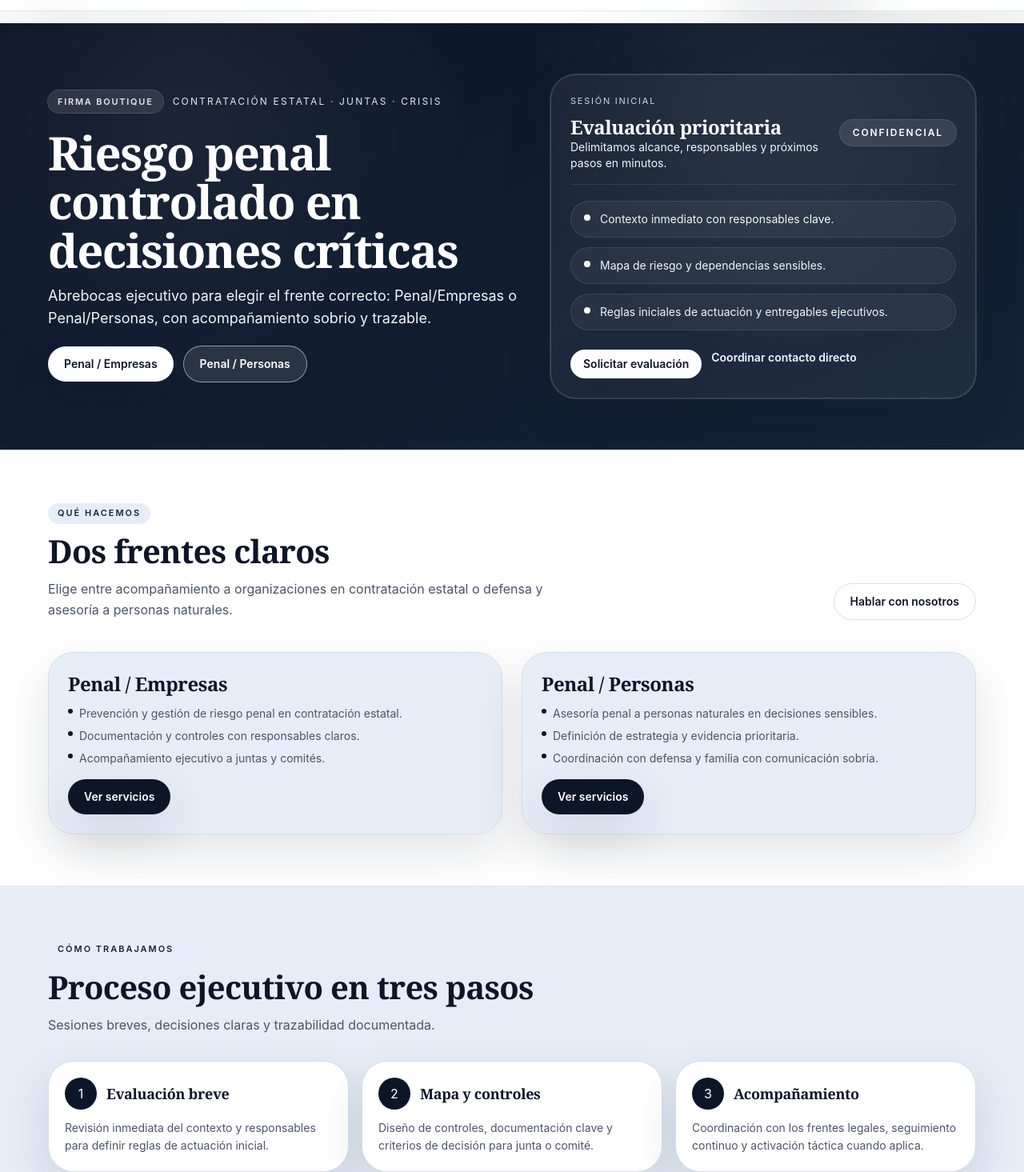
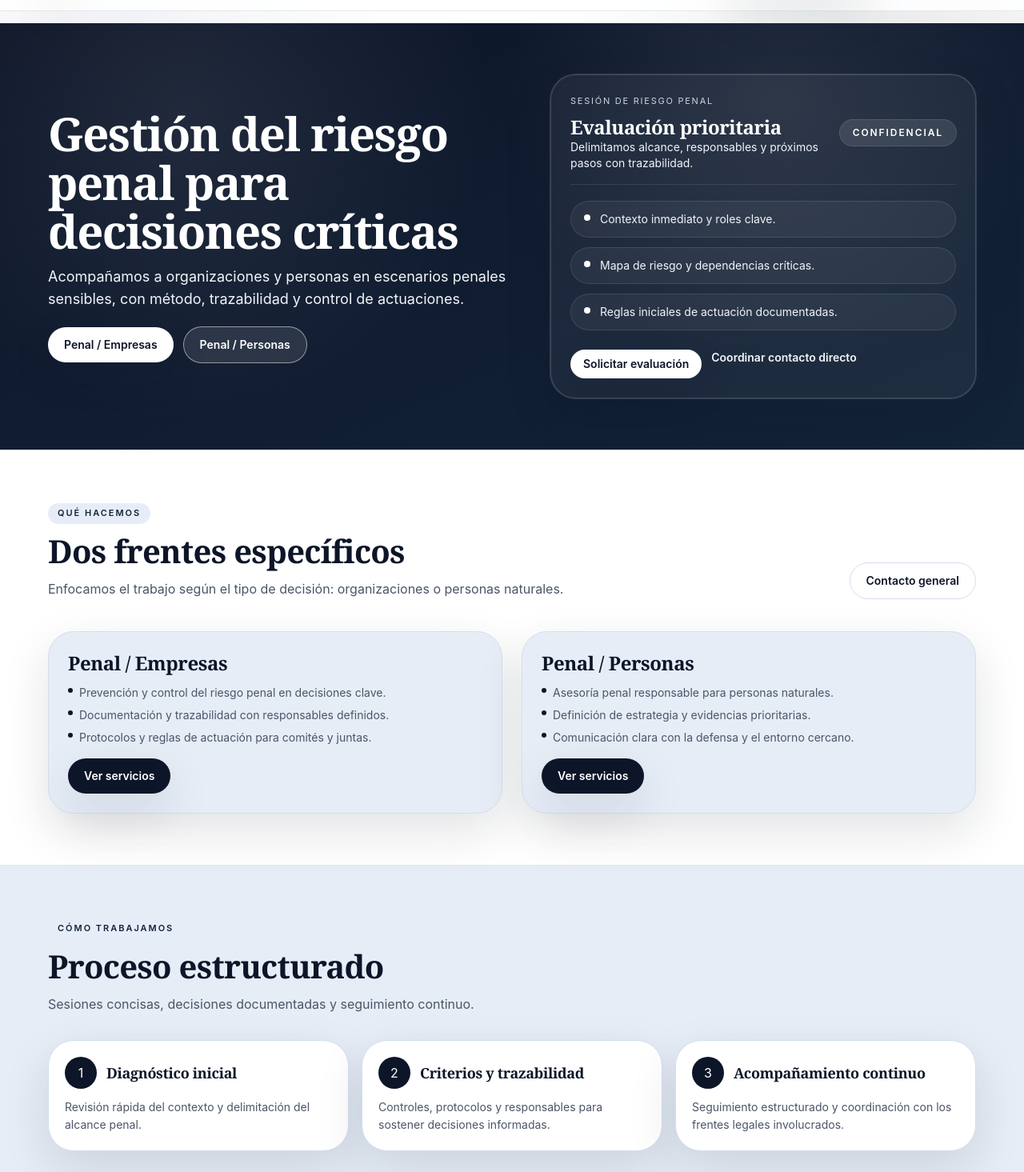
Before and after one commit to jjonnas1/castellanosabogados, a Next.js app: page / in a window 1280 px wide. Shown: the part 67-1532 px from the top of the page at 80% size. Built offline with nearby package versions, Linux system fonts and the light colour scheme.

Commit message:
Refine navigation and risk focus

```diff
--- a/app/acerca-de/page.tsx
+++ b/app/acerca-de/page.tsx
@@ -3,15 +3,15 @@ import Link from "next/link";
 const valores = [
   {
     title: "Criterio",
-    detail: "Juicio ejecutivo para interpretar riesgo penal y priorizar decisiones sin dilaciones.",
+    detail: "Juicio jurídico para interpretar el riesgo penal y priorizar decisiones sin dilaciones.",
+  },
+  {
+    title: "Método",
+    detail: "Documentación, protocolos y responsables claros para garantizar trazabilidad.",
   },
   {
     title: "Control",
-    detail: "Documentación, protocolos y responsables claros para juntas y comités.",
-  },
-  {
-    title: "Tranquilidad",
-    detail: "Comunicación sobria, sin promesas, enfocada en mantener la operación bajo control.",
+    detail: "Comunicación sobria y seguimiento constante para mantener las actuaciones bajo control.",
   },
 ];
 
@@ -27,9 +27,9 @@ export default function AcercaDe() {
             ← Volver a inicio
           </Link>
           <p className="pill w-fit">Acerca de</p>
-          <h1 className="max-w-3xl">Firma boutique enfocada en riesgo penal en contratación estatal</h1>
+          <h1 className="max-w-3xl">Firma especializada en gestión del riesgo penal</h1>
           <p className="max-w-2xl text-lg text-muted">
-            Acompañamos a juntas y personas naturales en escenarios sensibles con método, trazabilidad y activación táctica cuando el tiempo es crítico.
+            Acompañamos a organizaciones y personas en escenarios de riesgo penal, aportando criterio jurídico, método, trazabilidad y control para decisiones responsables.
           </p>
           <div className="flex flex-wrap gap-3">
             <Link href="/penal-empresas/servicios" className="btn-primary">
@@ -52,6 +52,21 @@ export default function AcercaDe() {
           ))}
         </div>
       </section>
+
+      <section className="bg-white">
+        <div className="container grid gap-8 py-14 md:grid-cols-[1.1fr_0.9fr] md:items-center">
+          <div className="space-y-3">
+            <p className="pill w-fit">Fundador</p>
+            <h2 className="max-w-2xl">Dirección jurídica con enfoque en decisiones críticas</h2>
+            <p className="max-w-3xl text-muted">
+              <strong>Nombre completo</strong> · Fundador y Director. Abogado con experiencia en el sector público y formación en lenguas modernas. Maneja varios idiomas como herramienta estratégica en contextos jurídicos complejos. Su trabajo se centra en criterio jurídico, responsabilidad y control del riesgo.
+            </p>
+          </div>
+          <div className="card-shell flex h-full min-h-[240px] items-center justify-center border border-border bg-subtle p-6 text-muted shadow-soft">
+            Espacio para fotografía profesional
+          </div>
+        </div>
+      </section>
     </div>
   );
 }
--- a/app/layout.tsx
+++ b/app/layout.tsx
@@ -6,7 +6,7 @@ import { ScrollToTop } from "./components/ScrollToTop";
 export const metadata: Metadata = {
   title: "Castellanos Abogados",
   description:
-    "Acompañamiento estratégico y preventivo del riesgo penal asociado a decisiones sensibles en contratación estatal.",
+    "Gestión y control del riesgo penal en decisiones críticas para organizaciones y personas, con método y trazabilidad.",
 };
 
 export default function RootLayout({
--- a/app/page.tsx
+++ b/app/page.tsx
@@ -1,58 +1,56 @@
 import Link from "next/link";
 
 const empresasBullets = [
-  "Prevención y gestión de riesgo penal en contratación estatal.",
-  "Documentación y controles con responsables claros.",
-  "Acompañamiento ejecutivo a juntas y comités.",
+  "Prevención y control del riesgo penal en decisiones clave.",
+  "Documentación y trazabilidad con responsables definidos.",
+  "Protocolos y reglas de actuación para comités y juntas.",
 ];
 
 const personasBullets = [
-  "Asesoría penal a personas naturales en decisiones sensibles.",
-  "Definición de estrategia y evidencia prioritaria.",
-  "Coordinación con defensa y familia con comunicación sobria.",
+  "Asesoría penal responsable para personas naturales.",
+  "Definición de estrategia y evidencias prioritarias.",
+  "Comunicación clara con la defensa y el entorno cercano.",
 ];
 
 const pasos = [
   {
-    title: "Evaluación breve",
-    detail: "Revisión inmediata del contexto y responsables para definir reglas de actuación inicial.",
+    title: "Diagnóstico inicial",
+    detail: "Revisión rápida del contexto y delimitación del alcance penal.",
   },
   {
-    title: "Mapa y controles",
-    detail: "Diseño de controles, documentación clave y criterios de decisión para junta o comité.",
+    title: "Criterios y trazabilidad",
+    detail: "Controles, protocolos y responsables para sostener decisiones informadas.",
   },
   {
-    title: "Acompañamiento",
-    detail: "Coordinación con los frentes legales, seguimiento continuo y activación táctica cuando aplica.",
+    title: "Acompañamiento continuo",
+    detail: "Seguimiento estructurado y coordinación con los frentes legales involucrados.",
   },
 ];
 
 export default function Home() {
   return (
     <div className="bg-canvas text-ink">
-      <section
-        className="relative overflow-hidden border-b border-border/70 bg-gradient-to-br from-ink via-ink/92 to-accent-700 text-white"
-      >
-        <div className="absolute inset-0 bg-[radial-gradient(circle_at_18%_22%,rgba(255,255,255,0.06),transparent_32%),radial-gradient(circle_at_76%_18%,rgba(255,255,255,0.06),transparent_30%)]" aria-hidden />
+      <section className="relative overflow-hidden border-b border-border/70 bg-gradient-to-br from-ink via-ink/95 to-accent-700 text-white">
+        <div
+          className="absolute inset-0 bg-[radial-gradient(circle_at_18%_22%,rgba(255,255,255,0.08),transparent_34%),radial-gradient(circle_at_76%_18%,rgba(255,255,255,0.08),transparent_32%)]"
+          aria-hidden
+        />
         <div className="container relative grid gap-10 py-14 md:grid-cols-[1.05fr_0.95fr] md:items-center lg:py-16">
           <div className="space-y-5">
-            <div className="flex flex-wrap items-center gap-3 text-sm text-slate-200">
-              <span className="rounded-full bg-white/10 px-3 py-1 text-[11px] font-semibold uppercase tracking-[0.16em] ring-1 ring-white/20">
-                Firma boutique
-              </span>
-              <span className="text-xs uppercase tracking-[0.18em] text-slate-200">Contratación estatal · Juntas · Crisis</span>
-            </div>
             <div className="space-y-3">
-              <h1 className="max-w-3xl text-white">Riesgo penal controlado en decisiones críticas</h1>
+              <h1 className="max-w-3xl text-white">Gestión del riesgo penal para decisiones críticas</h1>
               <p className="max-w-2xl text-lg text-slate-100">
-                Abrebocas ejecutivo para elegir el frente correcto: Penal/Empresas o Penal/Personas, con acompañamiento sobrio y trazable.
+                Acompañamos a organizaciones y personas en escenarios penales sensibles, con método, trazabilidad y control de actuaciones.
               </p>
             </div>
             <div className="flex flex-wrap items-center gap-3">
               <Link href="/penal-empresas/servicios" className="btn-primary bg-white text-ink shadow-hover hover:bg-slate-100">
                 Penal / Empresas
               </Link>
-              <Link href="/penal-personas/servicios" className="btn-secondary border-white/50 bg-white/10 text-white hover:bg-white/15 hover:text-white">
+              <Link
+                href="/penal-personas/servicios"
+                className="btn-secondary border-white/50 bg-white/10 text-white hover:bg-white/15 hover:text-white"
+              >
                 Penal / Personas
               </Link>
             </div>
@@ -61,16 +59,16 @@ export default function Home() {
           <div className="rounded-3xl border border-white/15 bg-white/5 p-6 shadow-soft ring-1 ring-white/15">
             <div className="flex items-center justify-between border-b border-white/10 pb-4">
               <div>
-                <p className="text-[11px] uppercase tracking-[0.16em] text-slate-300">Sesión inicial</p>
+                <p className="text-[11px] uppercase tracking-[0.16em] text-slate-300">Sesión de riesgo penal</p>
                 <h3 className="mt-2 text-white">Evaluación prioritaria</h3>
-                <p className="text-sm text-slate-100">Delimitamos alcance, responsables y próximos pasos en minutos.</p>
+                <p className="text-sm text-slate-100">Delimitamos alcance, responsables y próximos pasos con trazabilidad.</p>
               </div>
               <span className="rounded-full bg-white/10 px-4 py-2 text-xs font-semibold uppercase tracking-[0.16em] text-white ring-1 ring-white/20">
                 Confidencial
               </span>
             </div>
             <div className="mt-5 grid gap-3 text-sm text-slate-100">
-              {["Contexto inmediato con responsables clave.", "Mapa de riesgo y dependencias sensibles.", "Reglas iniciales de actuación y entregables ejecutivos."].map((item) => (
+              {["Contexto inmediato y roles clave.", "Mapa de riesgo y dependencias críticas.", "Reglas iniciales de actuación documentadas."].map((item) => (
                 <div key={item} className="flex items-start gap-3 rounded-2xl border border-white/10 bg-white/5 px-4 py-3">
                   <span className="mt-1 h-2 w-2 rounded-full bg-white" aria-hidden />
                   {item}
@@ -78,7 +76,10 @@ export default function Home() {
               ))}
             </div>
             <div className="mt-6 flex flex-wrap gap-3 text-sm">
-              <Link href="/penal-personas/asesoria" className="inline-flex items-center rounded-full bg-white px-4 py-2 font-semibold text-ink shadow-hover hover:-translate-y-[1px] hover:bg-slate-100">
+              <Link
+                href="/penal-personas/asesoria"
+                className="inline-flex items-center rounded-full bg-white px-4 py-2 font-semibold text-ink shadow-hover hover:-translate-y-[1px] hover:bg-slate-100"
+              >
                 Solicitar evaluación
               </Link>
               <Link href="/contacto" className="font-semibold text-slate-100 transition hover:text-white">
@@ -89,15 +90,15 @@ export default function Home() {
         </div>
       </section>
 
-      <section className="border-b border-border/70 bg-white" id="resumen-servicios">
+      <section className="border-b border-border/70 bg-white">
         <div className="container space-y-10 py-14 md:py-16">
           <div className="flex flex-col gap-3 md:flex-row md:items-end md:justify-between">
             <div className="space-y-3">
               <p className="pill w-fit">Qué hacemos</p>
-              <h2 className="max-w-3xl">Dos frentes claros</h2>
-              <p className="max-w-2xl text-muted">Elige entre acompañamiento a organizaciones en contratación estatal o defensa y asesoría a personas naturales.</p>
+              <h2 className="max-w-3xl">Dos frentes específicos</h2>
+              <p className="max-w-2xl text-muted">Enfocamos el trabajo según el tipo de decisión: organizaciones o personas naturales.</p>
             </div>
-            <Link href="/contacto" className="btn-secondary">Hablar con nosotros</Link>
+            <Link href="/contacto" className="btn-secondary">Contacto general</Link>
           </div>
           <div className="grid gap-6 md:grid-cols-2">
             {[{ title: "Penal / Empresas", href: "/penal-empresas/servicios", bullets: empresasBullets }, { title: "Penal / Personas", href: "/penal-personas/servicios", bullets: personasBullets }].map((card) => (
@@ -124,8 +125,8 @@ export default function Home() {
         <div className="container space-y-8 py-14 md:py-16">
           <div className="space-y-3">
             <p className="pill w-fit">Cómo trabajamos</p>
-            <h2 className="max-w-2xl">Proceso ejecutivo en tres pasos</h2>
-            <p className="max-w-2xl text-muted">Sesiones breves, decisiones claras y trazabilidad documentada.</p>
+            <h2 className="max-w-2xl">Proceso estructurado</h2>
+            <p className="max-w-2xl text-muted">Sesiones concisas, decisiones documentadas y seguimiento continuo.</p>
           </div>
           <div className="grid gap-4 md:grid-cols-3">
             {pasos.map((step, idx) => (
@@ -145,7 +146,7 @@ export default function Home() {
         <div className="container space-y-6 py-12 md:py-14">
           <div className="flex flex-col gap-3">
             <h2 className="text-lg font-semibold text-ink">Contacto inmediato</h2>
-            <p className="max-w-2xl text-sm text-muted">Elige el frente adecuado o escríbenos para coordinar una evaluación prioritaria.</p>
+            <p className="max-w-2xl text-sm text-muted">Selecciona el frente adecuado o coordina una evaluación prioritaria.</p>
           </div>
           <div className="flex flex-wrap gap-3">
             <Link href="/penal-empresas/contacto" className="btn-secondary">Empresas</Link>
@@ -159,7 +160,7 @@ export default function Home() {
         <div className="container flex flex-col gap-4 py-8 md:flex-row md:items-center md:justify-between">
           <div className="space-y-1 text-sm text-muted">
             <p className="font-semibold text-ink">Castellanos Abogados</p>
-            <p>Firma boutique en riesgo penal y contratación estatal.</p>
+            <p>Gestión del riesgo penal para decisiones críticas.</p>
           </div>
           <div className="flex flex-wrap items-center gap-4 text-sm font-semibold text-ink">
             <Link href="/">Inicio</Link>
--- a/app/penal-empresas/servicios/page.tsx
+++ b/app/penal-empresas/servicios/page.tsx
@@ -3,15 +3,15 @@ import Link from "next/link";
 const servicios = [
   {
     title: "Prevención y gestión de riesgo penal",
-    detail: "Evaluamos decisiones de contratación estatal, roles y trazabilidad para reducir exposición penal.",
+    detail: "Evaluamos decisiones sensibles, roles y trazabilidad para reducir exposición penal." ,
   },
   {
-    title: "Controles y documentación ejecutiva",
-    detail: "Protocolos, actas y soportes para juntas y comités con foco en evidencia y cumplimiento.",
+    title: "Controles y documentación",
+    detail: "Protocolos, actas y soportes con responsables definidos para juntas y comités.",
   },
   {
-    title: "Acompañamiento a junta y comité de crisis",
-    detail: "Sesiones breves, definición de responsables y activación coordinada con equipos internos y externos.",
+    title: "Reglas de actuación y acompañamiento",
+    detail: "Criterios claros, alertas y coordinación para decisiones empresariales bajo presión.",
   },
 ];
 
@@ -23,9 +23,9 @@ export default function PenalEmpresasServicios() {
           <div className="flex items-center justify-between">
             <div className="space-y-3">
               <p className="pill w-fit">Penal / Empresas</p>
-              <h1 className="max-w-3xl">Servicios para organizaciones en contratación estatal</h1>
+              <h1 className="max-w-3xl">Servicios para organizaciones</h1>
               <p className="max-w-2xl text-lg text-muted">
-                Operamos como equipo de control penal preventivo: decisiones claras, documentación y reacción en crisis.
+                Prevención, control documental y acompañamiento en decisiones corporativas con riesgo penal.
               </p>
             </div>
             <Link href="/" className="hidden text-sm font-semibold text-accent-700 underline-offset-4 hover:underline md:inline-flex">
--- a/app/penal-personas/servicios/page.tsx
+++ b/app/penal-personas/servicios/page.tsx
@@ -3,11 +3,11 @@ import Link from "next/link";
 const servicios = [
   {
     title: "Asesoría penal personalizada",
-    detail: "Análisis del contexto, riesgos inmediatos y plan de actuación con claridad de evidencia.",
+    detail: "Análisis del contexto, riesgos inmediatos y plan de actuación con evidencia prioritaria.",
   },
   {
-    title: "Defensa y acompañamiento",
-    detail: "Coordinación con defensa, preparación de declaraciones y soporte documental.",
+    title: "Definición de estrategia",
+    detail: "Coordinación con defensa, preparación de intervenciones y orden de entrega documental.",
   },
   {
     title: "Seguimiento y comunicación",
@@ -25,7 +25,7 @@ export default function PenalPersonasServicios() {
               <p className="pill w-fit">Penal / Personas</p>
               <h1 className="max-w-3xl">Servicios para personas naturales</h1>
               <p className="max-w-2xl text-lg text-muted">
-                Acompañamiento penal sobrio y claro, con pasos concretos y comunicación directa.
+                Asesoría penal sobria y responsable para orientar cada decisión y la relación con la defensa.
               </p>
             </div>
             <Link href="/" className="hidden text-sm font-semibold text-accent-700 underline-offset-4 hover:underline md:inline-flex">
--- a/app/servicios/page.tsx
+++ b/app/servicios/page.tsx
@@ -34,13 +34,13 @@ export default async function ServiciosPage() {
 
       <section className="container section-shell grid gap-8 lg:grid-cols-[1.05fr_0.95fr] lg:items-center">
         <div className="space-y-4">
-          <p className="pill w-fit">Identidad de la firma</p>
-          <h2>Asesoría estratégica en contratación estatal</h2>
+          <p className="pill w-fit">Enfoque</p>
+          <h2>Gestión del riesgo penal en decisiones críticas</h2>
           <p className="max-w-2xl text-muted">
-            Proporcionamos criterio sólido, control absoluto y serenidad estratégica en cada fase de decisiones críticas y procesos contractuales.
+            Proporcionamos criterio jurídico, controles y trazabilidad para decisiones sensibles en organizaciones y personas naturales.
           </p>
           <div className="grid gap-3 sm:grid-cols-2">
-            {["Estrategia penal en contratación estatal", "Prevención, control y activación táctica", "Documentación ejecutiva y trazabilidad", "Coordinación con juntas y comités"].map((item) => (
+            {["Prevención y control de riesgo penal", "Documentación y evidencia prioritaria", "Protocolos y reglas de actuación", "Coordinación con juntas, comités y defensas"].map((item) => (
               <div key={item} className="card-shell bg-white px-4 py-4 text-sm font-semibold text-ink shadow-soft/30">
                 {item}
               </div>
--- a/lib/serviceAreas.ts
+++ b/lib/serviceAreas.ts
@@ -10,7 +10,7 @@ export type ServiceArea = {
 const serviceCopy: Record<string, { title: string; description: string }> = {
   "drp-ce": {
     title: "DRP-CE",
-    description: "Diagnóstico inicial del riesgo penal en contratación estatal para decisiones inmediatas.",
+    description: "Diagnóstico inicial del riesgo penal y delimitación rápida para decisiones inmediatas.",
   },
   "aec-ce": {
     title: "AEC-CE",
```
